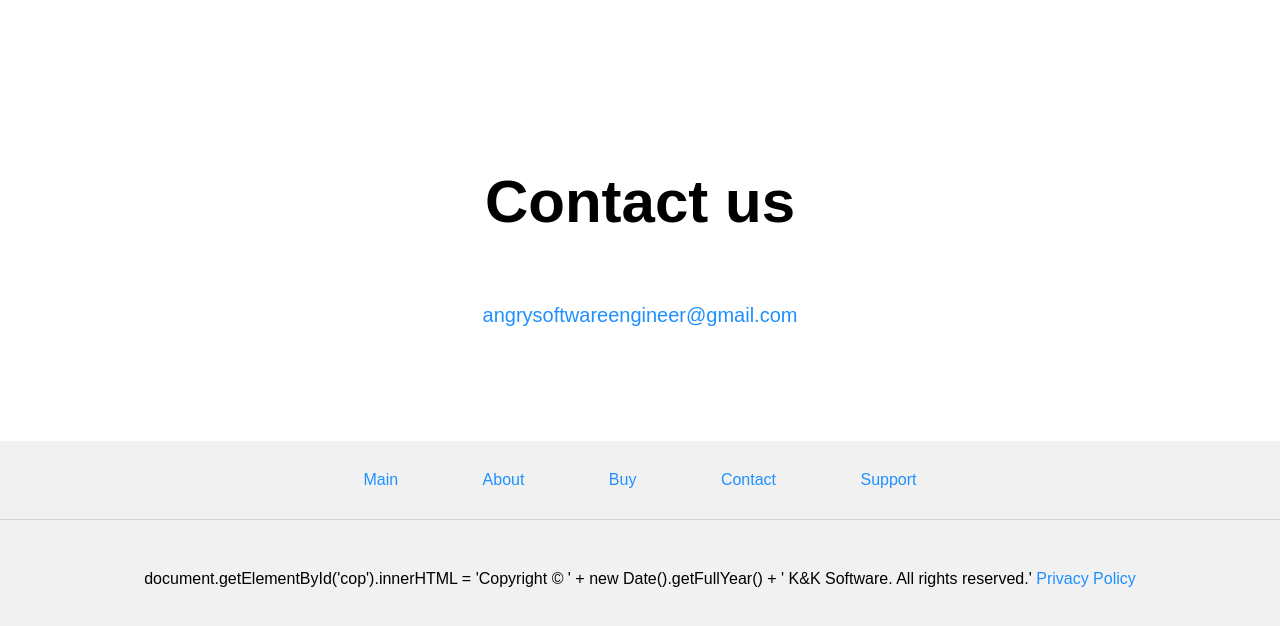
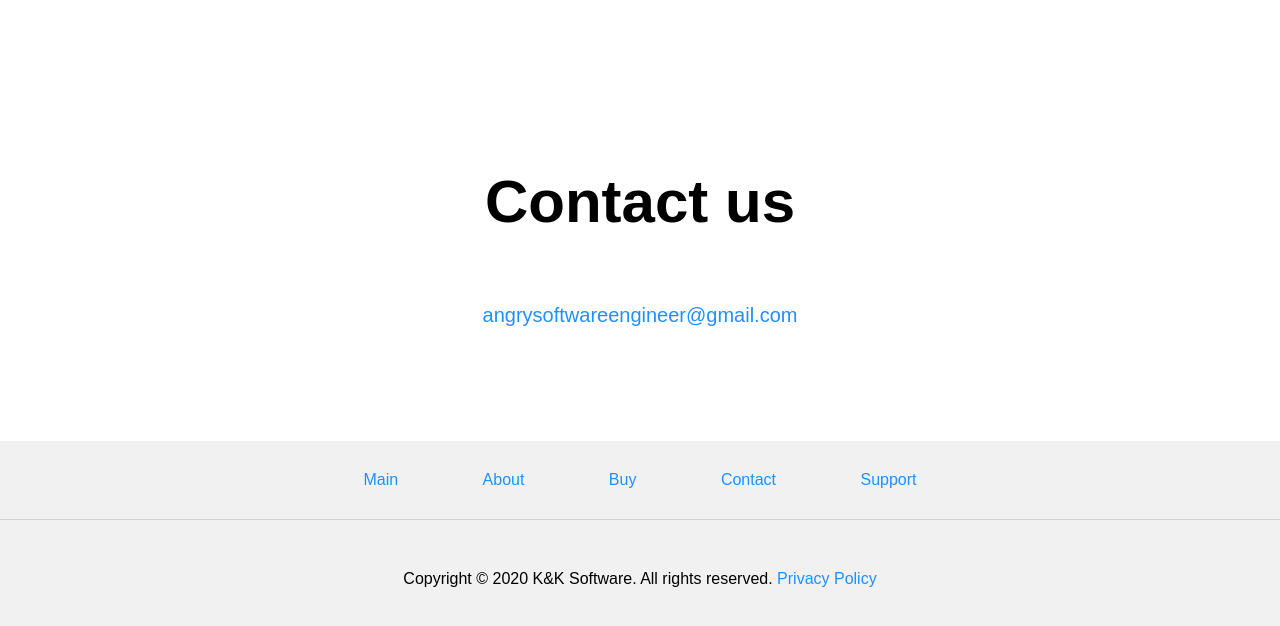
Before and after one commit to kandksoftware/macro-terminal-pro, a plain HTML site: page index.html in a window 1280 px wide. Shown: the part 2861-3487 px from the top of the page. Drawn offline with Linux system fonts and the light colour scheme.

Commit message:
Update index.html

```diff
--- a/index.html
+++ b/index.html
@@ -142,8 +142,7 @@
       </div>
       <div class="row">
         <div class="column col-full" style="border-top: 1px solid lightGray;margin-top:20px;padding: 50px;">
-          <span id="cop"></span>
-          <javascript> document.getElementById('cop').innerHTML = 'Copyright © ' + new Date().getFullYear() + ' K&K Software. All rights reserved.'</javascript>
+          <span>Copyright © 2020 K&K Software. All rights reserved.</span>
           <a href="privacy-policy.html">Privacy Policy</a>
         </div>
       </div>
```
